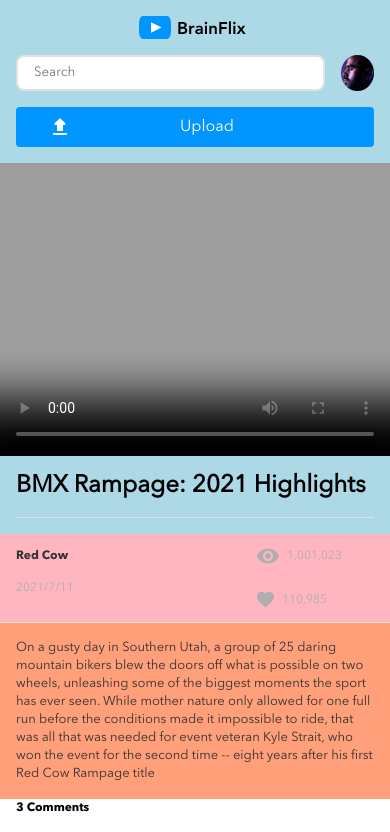
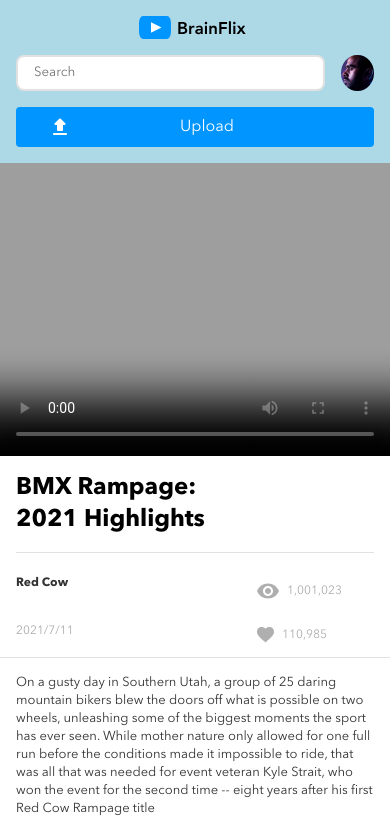
Before and after one commit to PranavPrashar/pranav-prashar-brainflix, a React (Create React App) app: page / in a window 390 px wide. Shown: the top 832 px of the page. Built offline with nearby package versions, Linux system fonts and the light colour scheme.

Commit message:
Updated InfoComponent for mobile css

```diff
--- a/src/components/InfoComponent/InfoComponent.js
+++ b/src/components/InfoComponent/InfoComponent.js
@@ -21,7 +21,7 @@ function InfoComponent(props) {
       <div className="infocomponent--bottom">
         <span>
           <div className="infocomponent--bottom__left">
-            <p className="infocomponent--bottom__channel">{channel}</p>
+            <p className="infocomponent--bottom__channel"> {channel}</p>
             <p className="infocomponent--bottom__date">
               {convertTime(timestamp)}
             </p>
@@ -55,7 +55,6 @@ function convertTime(time) {
   var month = date.getMonth() + 1;
   var day = date.getDate();
 
-  const result = year + "/" + month + "/" + day;
-  return result;
+  return year + "/" + month + "/" + day;
 }
 export default InfoComponent;
--- a/src/components/InfoComponent/InfoComponent.scss
+++ b/src/components/InfoComponent/InfoComponent.scss
@@ -6,9 +6,21 @@
     box-sizing: border-box;
 }
 
+@mixin tablet {
+    @media (min-width: 767px) {
+      @content;
+    }
+  }
+
+  @mixin desktop {
+    @media (min-width: 1280px) {
+      @content;
+    }
+  }
+
 .infocomponent {
     margin: 0;
-    background-color: lightblue;
+    // background-color: lightblue;
 
     &--top {
         padding: 1rem;
@@ -16,9 +28,13 @@
 
     &--header {
         margin: 0;
-        font-family: global.$avenirnext-regular;
+        font-family: global.$avenirnext-bold;
         border-bottom: 1px solid global.$mercury;
         padding-bottom: 1rem;
+        padding-right: 8rem;
+        font-size: 24px;
+        line-height: 32px;
+        // width: 75%;
     }
 
     &--bottom {
@@ -28,8 +44,9 @@
         flex-direction: row;
         justify-content: space-between;
         align-items: center;
+        // align-content: center;
         border-bottom: solid 1px global.$mercury;
-        background-color: lightpink;
+        // background-color: lightpink;
 
         &__left {
             display: flex;
@@ -44,6 +61,7 @@
 
         &__channel {
             margin: 0;
+            padding: 0 0 1rem 0;
             font-family: global.$avenirnext-bold;
             color: global.$brainflix-black;
             font-size: 0.75rem;
@@ -77,7 +95,7 @@
     }
 
     &--details{
-        background-color:lightsalmon;
+        // background-color:lightsalmon;
         padding: 1rem 1rem;
         font-size: 13px;
         line-height: 18px;
```
